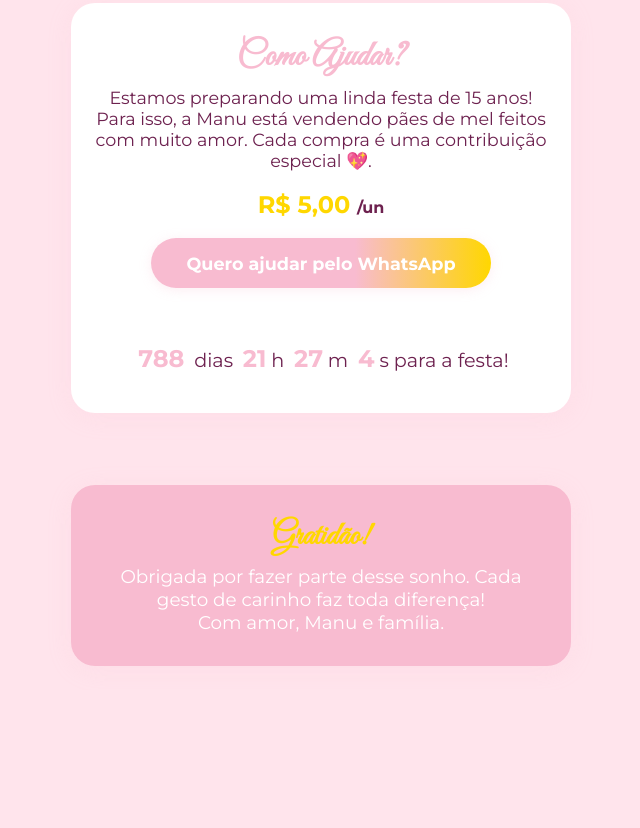
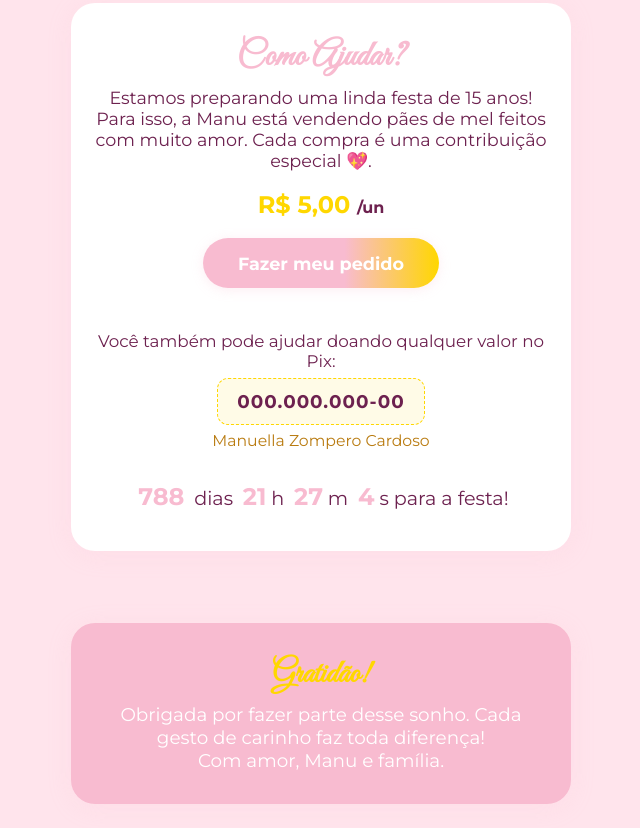
Before and after one commit to Bejoob/festamanu, a plain HTML site: page index.html in a window 1280 px wide. Shown: the part 673-1501 px from the top of the page, without its empty margins (319-959 px from the left). Before the commit the page ends 1363 px from the top, so only its background shows below. Drawn offline with Linux system fonts and the light colour scheme.

Commit message:
adição de novos arquivos

```diff
--- a/index.html
+++ b/index.html
@@ -37,6 +37,7 @@
       color: #ffd700;
       background: linear-gradient(90deg, #fffbe7 10%, #ffd700 60%, #f8bbd0 100%);
       -webkit-background-clip: text;
+      background-clip: text;
       -webkit-text-fill-color: transparent;
       text-shadow:
         0 2px 12px #b97b10cc,
@@ -213,7 +214,14 @@
     <h2>Como Ajudar?</h2>
     <p>Estamos preparando uma linda festa de 15 anos! Para isso, a Manu está vendendo pães de mel feitos com muito amor. Cada compra é uma contribuição especial 💖.</p>
     <div class="preco">R$ 5,00 <span style="font-size:1rem; color:#6d214f;">/un</span></div>
-    <a class="btn-whatsapp" href="https://wa.me/5511930169319?text=Ol%C3%A1!%20Eu%20vi%20o%20site%20da%20Manu%20e%20quero%20comprar%20p%C3%A3es%20de%20mel%20para%20ajudar%20na%20festa%20de%2015%20anos%20%F0%9F%A5%B0.%20Pode%20me%20passar%20os%20detalhes?" target="_blank" rel="noopener">Quero ajudar pelo WhatsApp</a>
+    <a class="btn-whatsapp" href="https://wa.me/5511930169319?text=Ol%C3%A1!%20Eu%20vi%20o%20site%20da%20Manu%20e%20quero%20comprar%20p%C3%A3es%20de%20mel%20para%20ajudar%20na%20festa%20de%2015%20anos%20%F0%9F%A5%B0.%20Pode%20me%20passar%20os%20detalhes?" target="_blank" rel="noopener">Fazer meu pedido</a>
+    <div class="pix-doacao" style="margin: 1.2rem 0 0.5rem 0; text-align: center;">
+      <div style="font-size:1.05rem; color:#6d214f; margin-bottom:0.4rem;">Você também pode ajudar doando qualquer valor no Pix:</div>
+      <div style="background:#fffbe7; border:1.5px dashed #ffd700; border-radius:0.7rem; display:inline-block; padding:0.7rem 1.2rem; margin-bottom:0.3rem; font-size:1.15rem; font-weight:600; color:#6d214f; letter-spacing:1px;">
+        000.000.000-00
+      </div>
+      <div style="font-size:0.98rem; color:#b97b10; font-weight:500; margin-top:0.1rem;">Manuella Zompero Cardoso</div>
+    </div>
     <div class="contagem" id="contagem"></div>
   </section>
   <section class="agradecimento">
```
